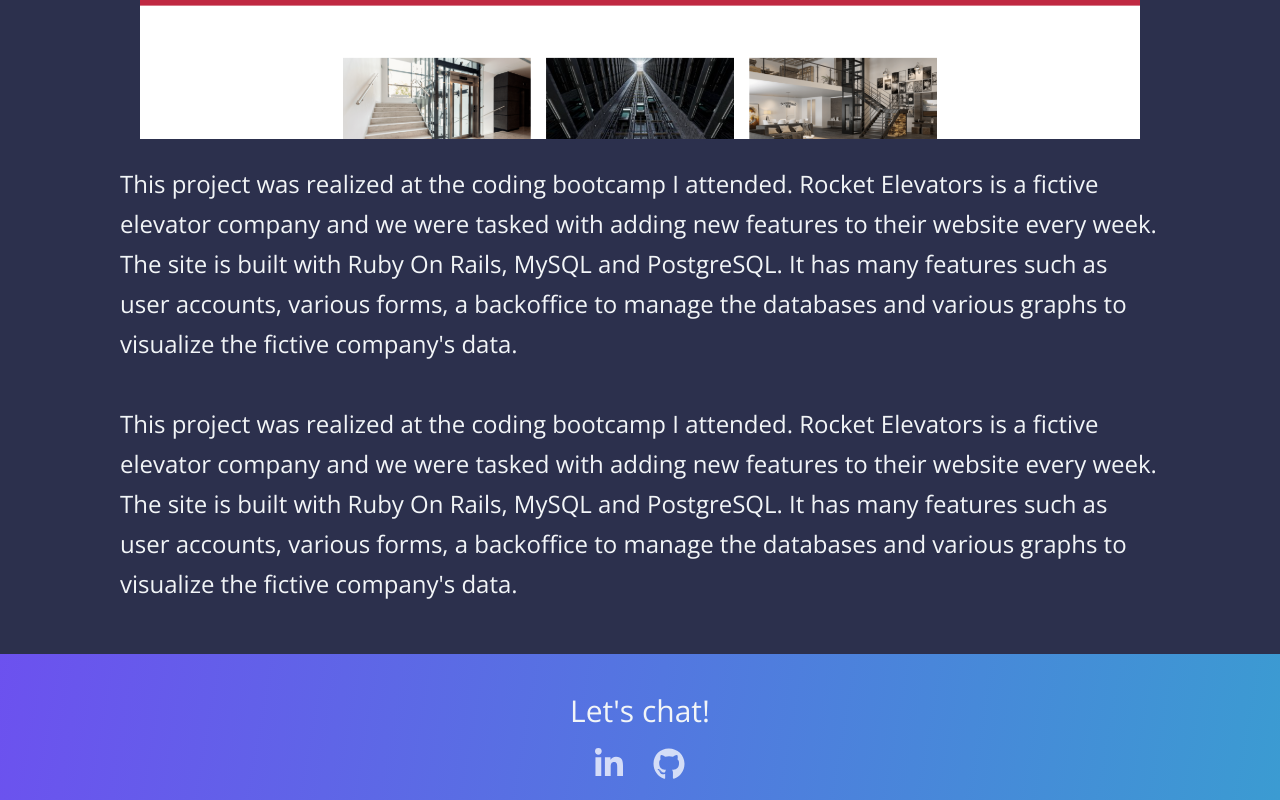
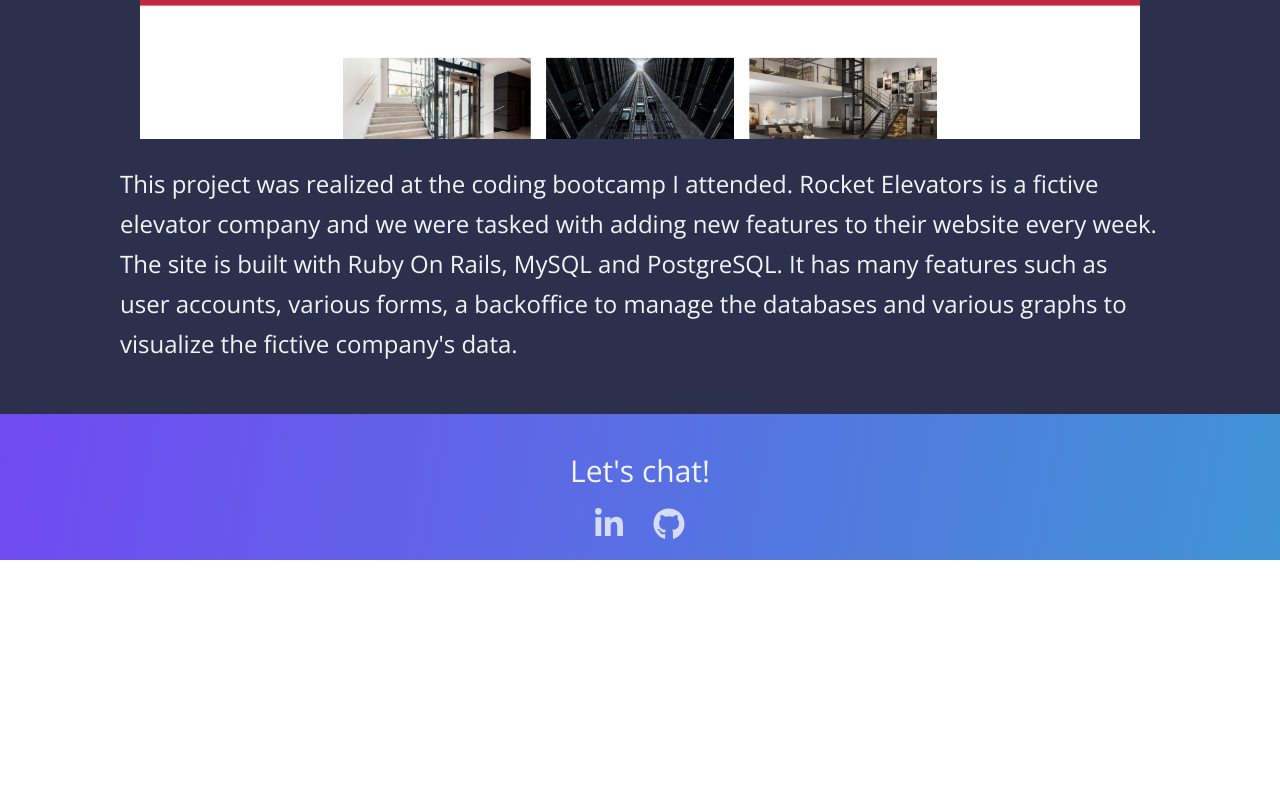
Before and after one commit to WilliamSinclairF/Portfolio-Website, a Next.js app: page /projects/1 in a window 1280 px wide. Shown: the part 734-1534 px from the top of the page. After the commit the page ends 1294 px from the top, so only its background shows below. Built offline with nearby package versions, Linux system fonts and the light colour scheme.

Commit message:
fixed double component

```diff
--- a/pages/projects/[id].jsx
+++ b/pages/projects/[id].jsx
@@ -55,7 +55,6 @@ const ProjectDetailPage = ({ project }) => {
             ) : (
               <SectionText>{project.description}</SectionText>
             )}
-            <SectionText>{project.description}</SectionText>
           </Container>
         </Section>
       </Layout>
```
